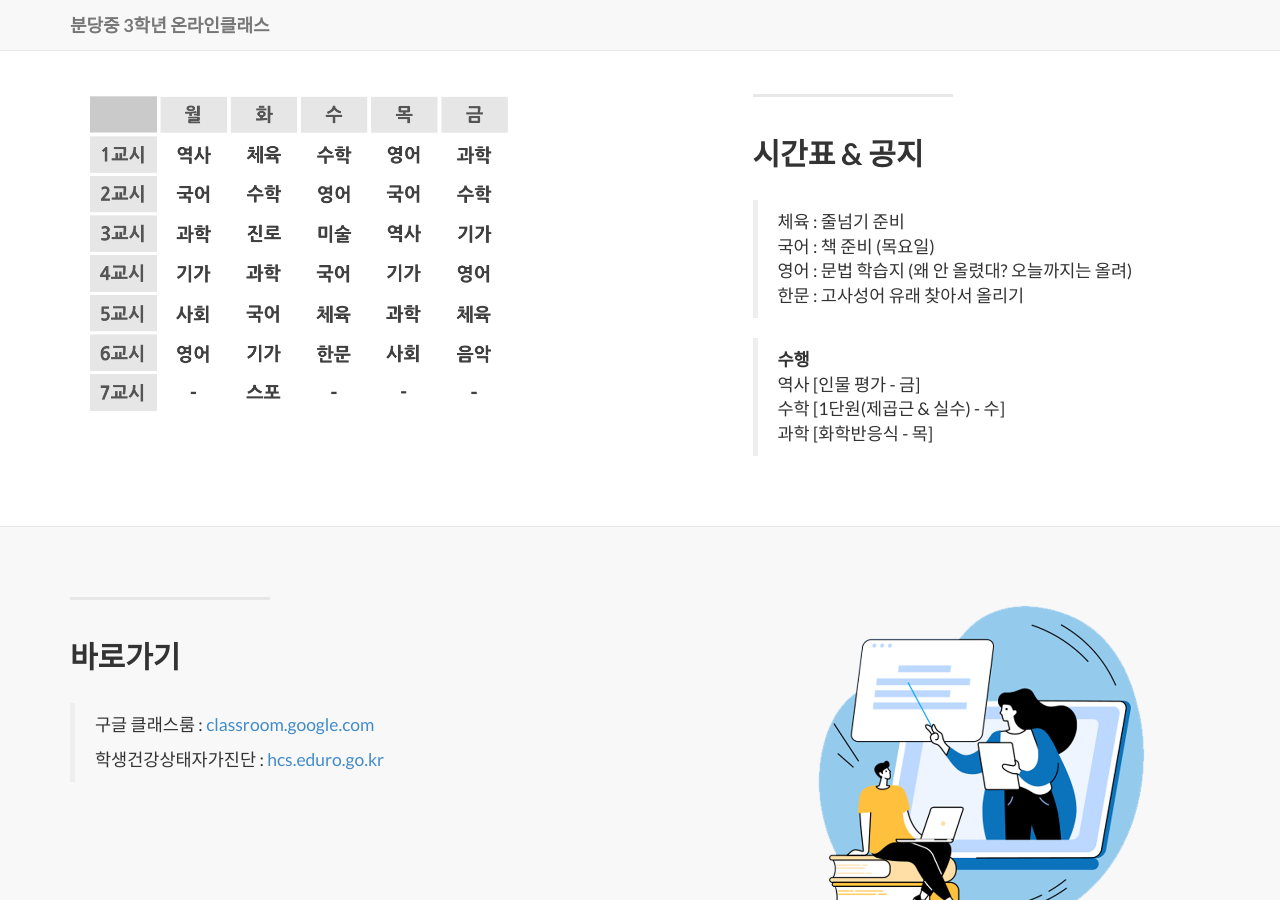
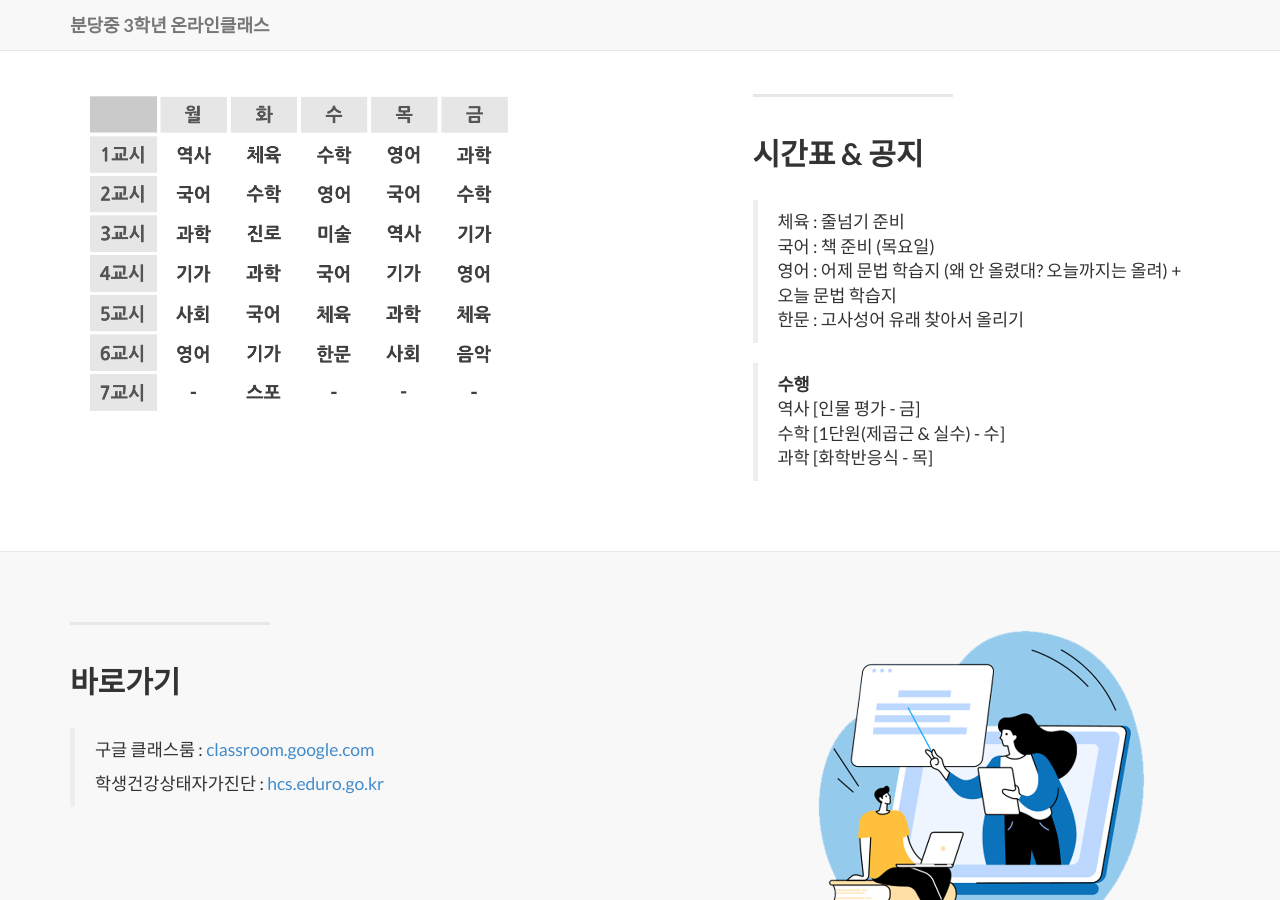
Before and after one commit to bundang-ms-2021/oncl, a Jekyll site: the page built from index.html, in a window 1280 px wide and 900 px high, scrolled down 741 px. Built offline with Jekyll 4.4.1, drawn with Linux system fonts in a browser that asks for light colours; nearby versions of some CDN libraries; library files that are not in the unit come from our copies.

Commit message:
Update 2014-09-21-services-1.markdown

```diff
--- a/_posts/2014-09-21-services-1.markdown
+++ b/_posts/2014-09-21-services-1.markdown
@@ -8,7 +8,7 @@ description: |
 
   > 체육 : 줄넘기 준비
   > 국어 : 책 준비 (목요일)
-  > 영어 : 문법 학습지 (왜 안 올렸대? 오늘까지는 올려)
+  > 영어 : 어제 문법 학습지 (왜 안 올렸대? 오늘까지는 올려) + 오늘 문법 학습지
   > 한문 : 고사성어 유래 찾아서 올리기
 
   > **수행**
```
